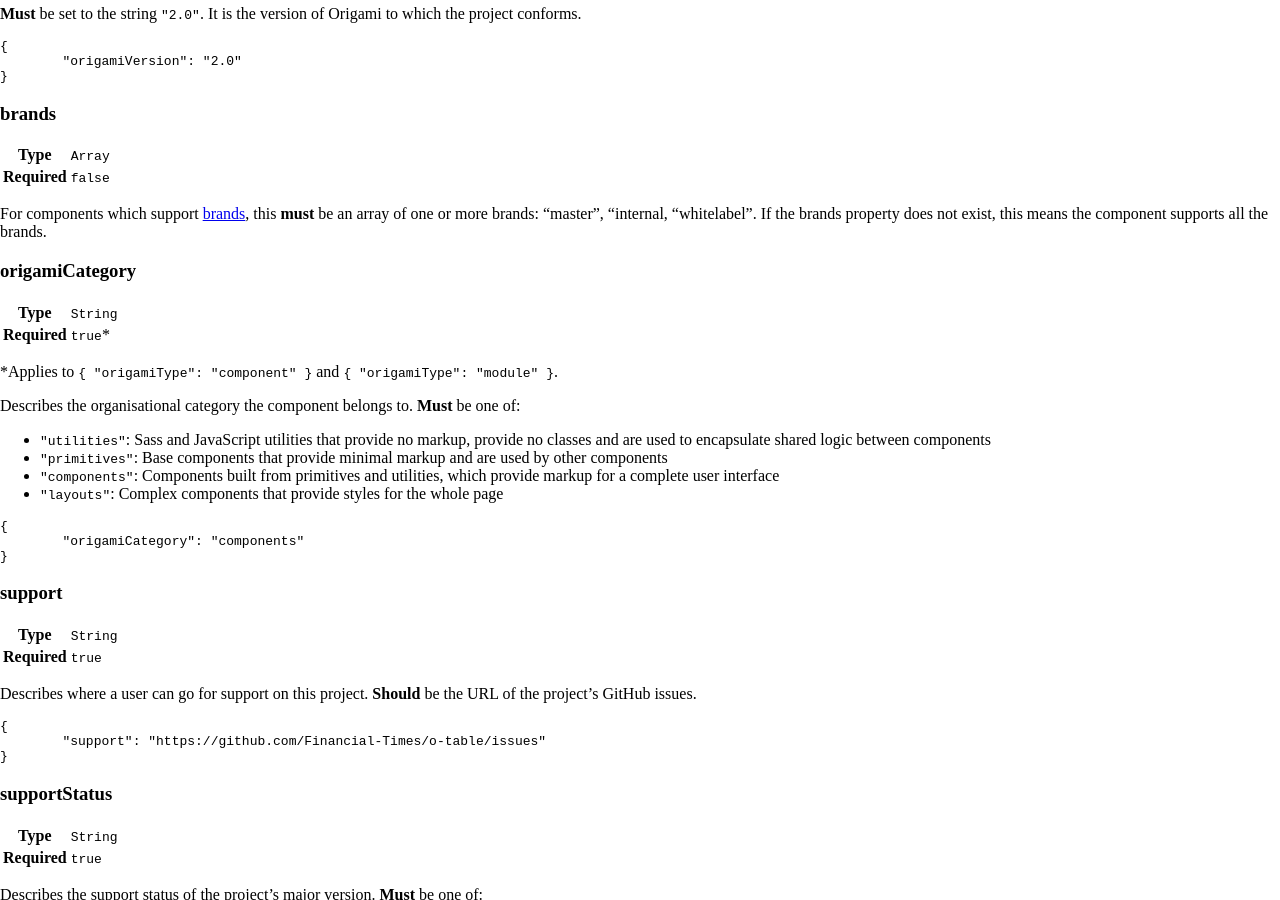
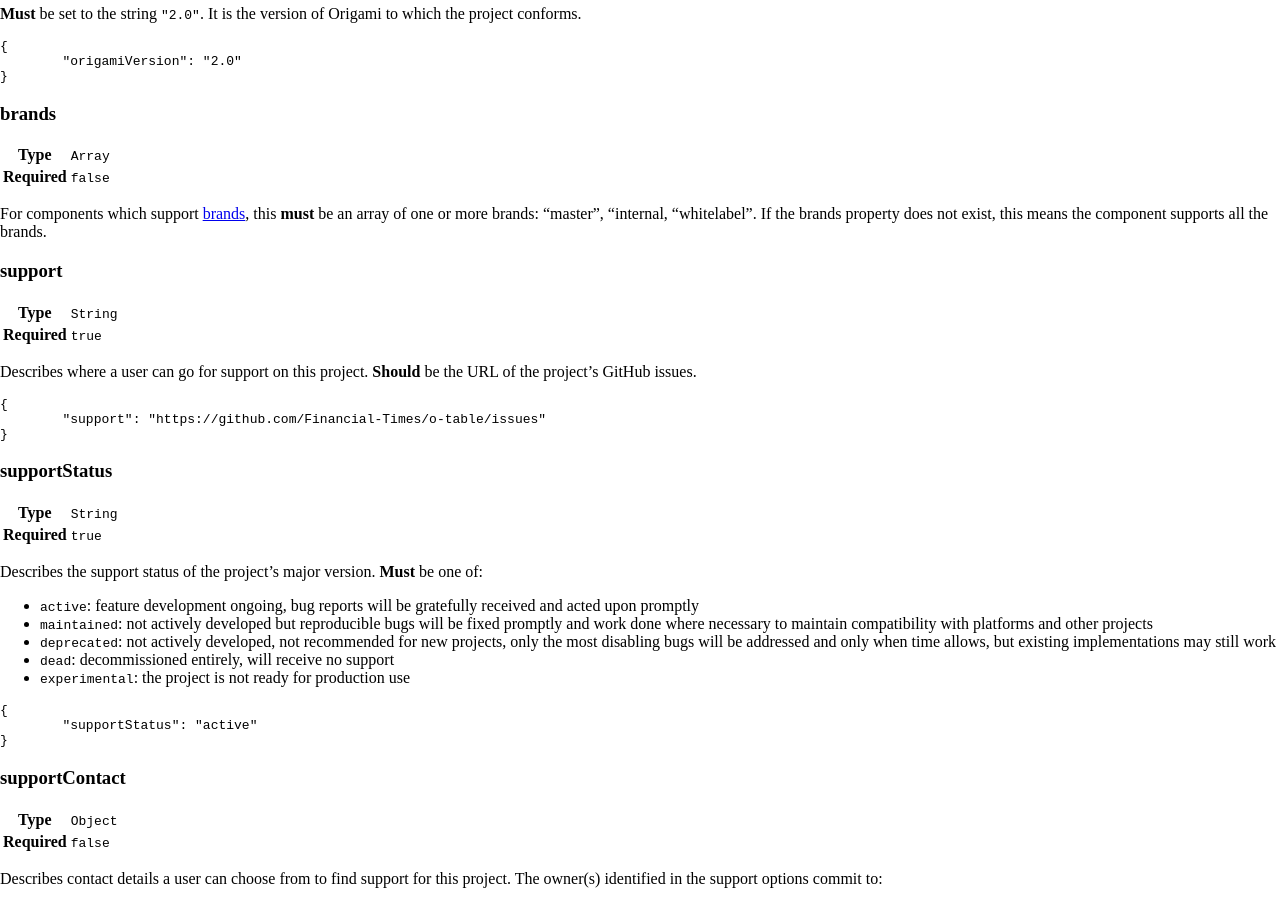
Before and after one commit to Financial-Times/origami-website, a Jekyll site: the page built from _specification-v1/manifest.md, in a window 1280 px wide and 900 px high, scrolled down 1006 px. Built offline with Jekyll 4.4.1, drawn with Linux system fonts in a browser that asks for light colours; a style sheet for code colours, icons or effects is not loaded.

Commit message:
Remove "origamiCategory" from v2 of the Origami manifest specification
https://github.com/Financial-Times/origami/pull/120

```diff
--- a/_specification-v1/manifest.md
+++ b/_specification-v1/manifest.md
@@ -82,31 +82,6 @@ Defines the type of Origami project that the manifest belongs to. **Must** be se
 
 For components which support [brands](/docs/components/branding/), this **must** be an array of one or more brands: "master", "internal, "whitelabel".
 If the brands property does not exist, this means the component supports all the brands.
-
-### origamiCategory
-
-<table class="o-manifest__table o-table o-table--compact o-table--row-headings o-table--vertical-lines o-table--horizontal-lines" data-o-component="o-table">
-	<tr>
-		<th scope="row" role="rowheader">Type</th>
-		<td><code>String</code></td>
-	</tr>
-	<tr>
-		<th scope="row" role="rowheader">Required</th>
-		<td><code>true</code>*</td>
-	</tr>
-</table>
-
-*Applies to `{ "origamiType": "component" }` and `{ "origamiType": "module" }`.
-
-Describes the organisational category the component belongs to. **Must** be one of:
-- `"utilities"`: Sass and JavaScript utilities that provide no markup, provide no classes and are used to encapsulate shared logic between components
-- `"primitives"`: Base components that provide minimal markup and are used by other components
-- `"components"`: Components built from primitives and utilities, which provide markup for a complete user interface
-- `"layouts"`: Complex components that provide styles for the whole page
-
-<pre><code class="o-syntax-highlight--json">{
-	"origamiCategory": "components"
-}</code></pre>
 
 ### support
 <table class="o-manifest__table o-table o-table--compact o-table--row-headings o-table--vertical-lines o-table--horizontal-lines" data-o-component="o-table">
```
